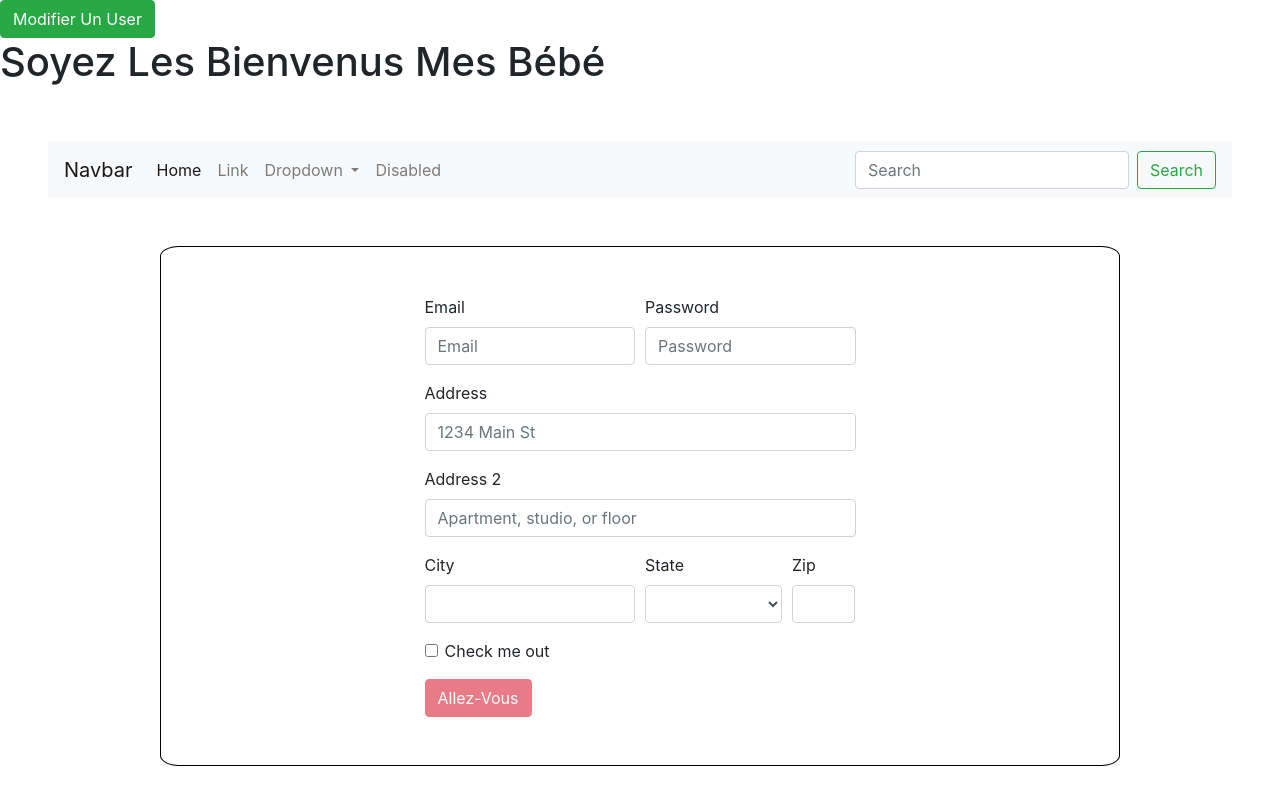
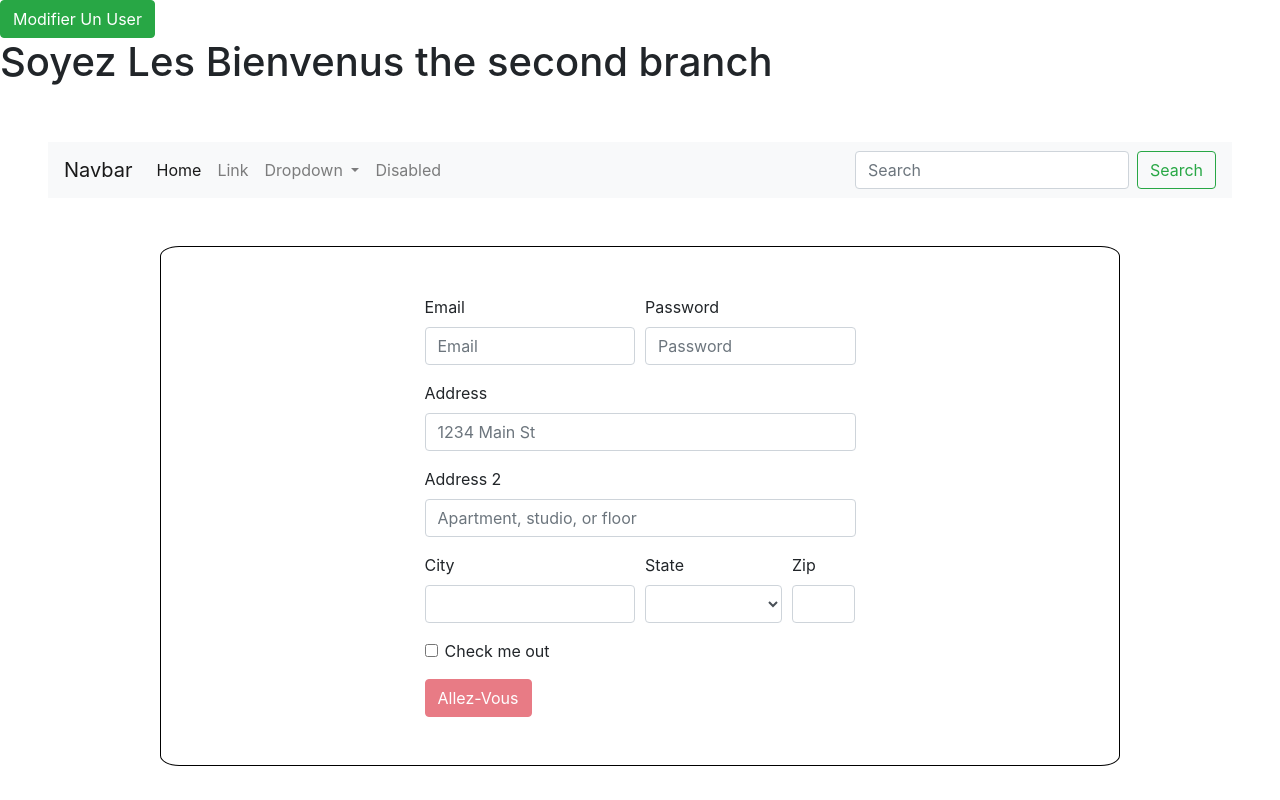
Before and after one commit to walid-djebbouri/TestGit, an Angular app: page /appariel in a window 1280 px wide. Built offline with nearby package versions, Linux system fonts and the light colour scheme.

Commit message:
only for test

```diff
--- a/src/app/appareil/appareil.component.html
+++ b/src/app/appareil/appareil.component.html
@@ -1,2 +1,2 @@
-<h1>Soyez Les Bienvenus Mes Bébé</h1>
+<h1>Soyez Les Bienvenus the second branch</h1>
 <app-mon-premier></app-mon-premier>
```
